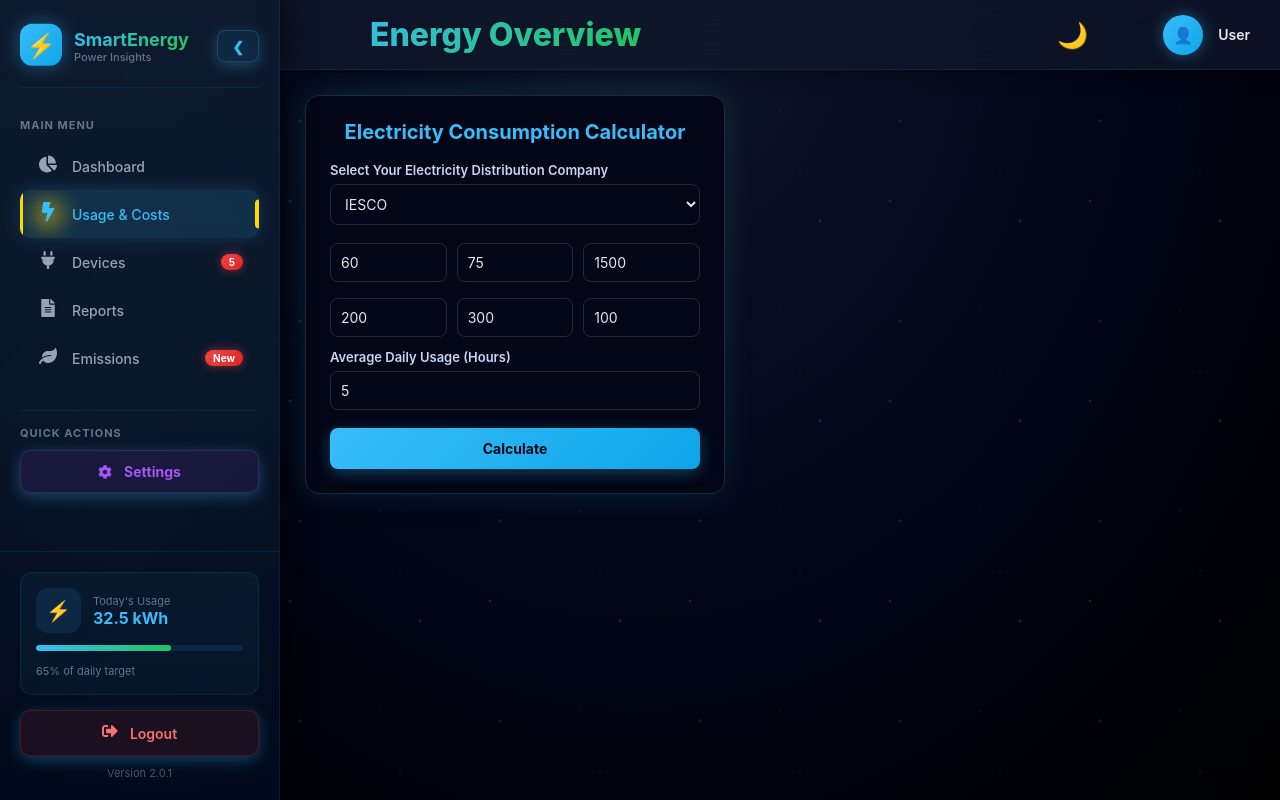
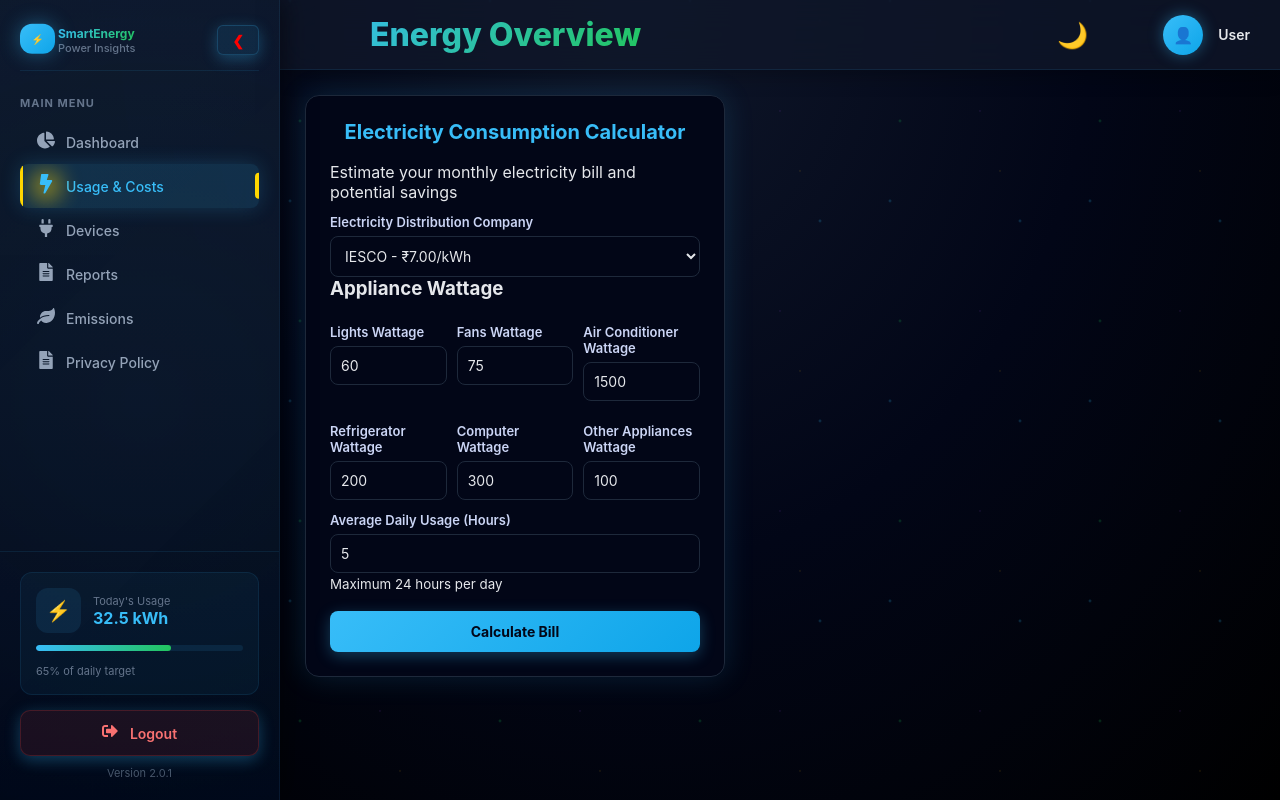
Before and after one commit to Vaisujaiswal/webApp, a React (Create React App) app in the folder frontend/: page /dashboard/usage in a window 1280 px wide. Built offline with nearby package versions, Linux system fonts and the light colour scheme; sample sign-in values are in the browser's storage.

Commit message:
added page

```diff
--- a/frontend/src/components/ElectricityCalculator.jsx
+++ b/frontend/src/components/ElectricityCalculator.jsx
@@ -1,277 +1,275 @@
-// import { useState } from "react";
-// import "../styles/dashboard.css";
 
-// function ElectricityCalculator() {
-//   const [power, setPower] = useState("");
-//   const [hours, setHours] = useState("");
-//   const [durationType, setDurationType] = useState("days");
-//   const [duration, setDuration] = useState("");
-//   const [tariff, setTariff] = useState("");
-//   const [result, setResult] = useState(null);
-//   const [error, setError] = useState("");
-
-//   const calculate = () => {
-//     const powerNum = parseFloat(power);
-//     const hoursNum = parseFloat(hours);
-//     const durationNum = parseFloat(duration);
-//     const tariffNum = parseFloat(tariff);
-
-//     if (
-//       isNaN(powerNum) ||
-//       isNaN(hoursNum) ||
-//       isNaN(durationNum) ||
-//       isNaN(tariffNum)
-//     ) {
-//       setError("Please enter all values correctly");
-//       return;
-//     }
-
-//     setError("");
-
-//     const days =
-//       durationType === "months" ? durationNum * 30 : durationNum;
-
-//     const energy = (powerNum * hoursNum * days) / 1000;
-//     const cost = energy * tariffNum;
-
-//     setResult({
-//       days,
-//       energy: energy.toFixed(2),
-//       cost: cost.toFixed(2),
-//     });
-//   };
-
-//   return (
-//     <div className="calculator-card">
-//       <h2>Electricity Consumption Calculator</h2>
-
-//       {error && <p className="error">{error}</p>}
-
-//       <label>Appliance Power (Watts)</label>
-//       <input
-//         type="number"
-//         placeholder="e.g. 1500"
-//         value={power}
-//         onChange={(e) => setPower(e.target.value)}
-//       />
-
-//       <label>Usage Hours (per day)</label>
-//       <input
-//         type="number"
-//         placeholder="e.g. 5"
-//         value={hours}
-//         onChange={(e) => setHours(e.target.value)}
-//       />
-
-//       <label>Duration Type</label>
-//       <select
-//         value={durationType}
-//         onChange={(e) => setDurationType(e.target.value)}
-//       >
-//         <option value="days">Days</option>
-//         <option value="months">Months</option>
-//       </select>
-
-//       <label>Duration Value</label>
-//       <input
-//         type="number"
-//         placeholder="e.g. 30"
-//         value={duration}
-//         onChange={(e) => setDuration(e.target.value)}
-//       />
-
-//       <label>Tariff (₹ per kWh)</label>
-//       <input
-//         type="number"
-//         placeholder="e.g. 7"
-//         value={tariff}
-//         onChange={(e) => setTariff(e.target.value)}
-//       />
-
-//       <button onClick={calculate}>Calculate</button>
-
-//       {result && (
-//         <div className="calculator-result">
-//           <p><strong>Total Days:</strong> {result.days}</p>
-//           <p><strong>Energy Consumed:</strong> {result.energy} kWh</p>
-//           <p><strong>Estimated Cost:</strong> ₹{result.cost}</p>
-//         </div>
-//       )}
-//     </div>
-//   );
-// }
-
-// export default ElectricityCalculator;
-
-
-
-
-
-
-
-
-
-
-
-
-
-
-
-
-
-
-
-
-
-
-
-
-
-
-
-import { useState } from "react";
+import { useState, useCallback, useMemo } from "react";
 import "../styles/calculator.css";
 
-function ElectricityCalculator() {
-  const [company, setCompany] = useState("IESCO");
-  const [hours, setHours] = useState(5);
+// Constants
+const TARIFF_RATES = {
+  IESCO: 7,
+  "Tata Power": 8,
+  Adani: 9,
+  BEST: 6,
+};
 
-  const [appliances, setAppliances] = useState({
+const GST_RATE = 0.17;
+const DAYS_PER_MONTH = 30;
+const WATTS_TO_KW = 1000;
+const EFFICIENCY_SAVINGS_RATE = 0.1;
+
+const APPLIANCE_DEFAULTS = {
   lights: 60,
   fans: 75,
   ac: 1500,
   fridge: 200,
   computer: 300,
-    other: 100
-  });
-
-  const [result, setResult] = useState(null);
-
-  const tariffMap = {
-    IESCO: 7,
-    Tata: 8,
-    Adani: 9,
-    BEST: 6
+  other: 100,
 };
 
-  const handleChange = (name, value) => {
-    setAppliances({ ...appliances, [name]: value });
+const APPLIANCE_LABELS = {
+  lights: "Lights",
+  fans: "Fans",
+  ac: "Air Conditioner",
+  fridge: "Refrigerator",
+  computer: "Computer",
+  other: "Other Appliances",
 };
 
-  const calculate = () => {
-    const totalPower =
-      appliances.lights +
-      appliances.fans +
-      appliances.ac +
-      appliances.fridge +
-      appliances.computer +
-      appliances.other;
+/**
+ * ResultItem Component
+ * Displays individual calculation result with styling options
+ */
+function ResultItem({ label, value, description, highlight, important, positive }) {
+  const classNames = [
+    "result-item",
+    highlight && "result-item--highlight",
+    important && "result-item--important",
+    positive && "result-item--positive",
+  ]
+    .filter(Boolean)
+    .join(" ");
 
-    const units = (totalPower * hours * 30) / 1000;
-    const cost = units * tariffMap[company];
-    const gst = cost * 0.17;
-    const totalBill = cost + gst;
+  return (
+    <div className={classNames}>
+      <p className="result-label">{label}</p>
+      <p className="result-value">{value}</p>
+      <small className="result-description">{description}</small>
+    </div>
+  );
+}
 
-    setResult({
-      units: units.toFixed(2),
-      cost: cost.toFixed(2),
-      totalBill: totalBill.toFixed(2),
-      saved: (units * 0.1).toFixed(2),
-      savingPercent: 10
+/**
+ * ElectricityCalculator Component
+ * Calculates monthly electricity consumption and cost based on appliance usage
+ */
+function ElectricityCalculator() {
+  // State Management
+  const [selectedCompany, setSelectedCompany] = useState("IESCO");
+  const [dailyUsageHours, setDailyUsageHours] = useState(5);
+  const [applianceWattages, setApplianceWattages] = useState(APPLIANCE_DEFAULTS);
+  const [calculationResult, setCalculationResult] = useState(null);
+
+  // Memoized tariff rate
+  const currentTariffRate = useMemo(
+    () => TARIFF_RATES[selectedCompany],
+    [selectedCompany]
+  );
+
+  /**
+   * Updates individual appliance wattage
+   */
+  const handleApplianceChange = useCallback((appliance, value) => {
+    const numericValue = Math.max(0, Number(value) || 0);
+    setApplianceWattages((prev) => ({
+      ...prev,
+      [appliance]: numericValue,
+    }));
+  }, []);
+
+  /**
+   * Updates daily usage hours with validation
+   */
+  const handleHoursChange = useCallback((value) => {
+    const numericValue = Math.min(24, Math.max(0, Number(value) || 0));
+    setDailyUsageHours(numericValue);
+  }, []);
+
+  /**
+   * Performs electricity cost calculation
+   */
+  const calculateElectricityCost = useCallback(() => {
+    // Calculate total power consumption
+    const totalPowerWatts = Object.values(applianceWattages).reduce(
+      (sum, wattage) => sum + wattage,
+      0
+    );
+
+    // Calculate monthly units (kWh)
+    const monthlyUnits =
+      (totalPowerWatts * dailyUsageHours * DAYS_PER_MONTH) / WATTS_TO_KW;
+
+    // Calculate costs
+    const baseCost = monthlyUnits * currentTariffRate;
+    const gstAmount = baseCost * GST_RATE;
+    const totalBill = baseCost + gstAmount;
+
+    // Calculate potential savings
+    const potentialSavings = monthlyUnits * EFFICIENCY_SAVINGS_RATE;
+    const savingsPercentage = EFFICIENCY_SAVINGS_RATE * 100;
+
+    setCalculationResult({
+      totalPowerWatts,
+      monthlyUnits,
+      baseCost,
+      gstAmount,
+      totalBill,
+      potentialSavings,
+      savingsPercentage,
     });
+  }, [applianceWattages, dailyUsageHours, currentTariffRate]);
+
+  /**
+   * Formats currency values
+   */
+  const formatCurrency = (value) => {
+    return `₹${value.toFixed(2)}`;
+  };
+
+  /**
+   * Formats energy units
+   */
+  const formatUnits = (value) => {
+    return `${value.toFixed(2)} kWh`;
   };
 
   return (
     <div className="calc-card">
+      <header className="calc-header">
         <h2>Electricity Consumption Calculator</h2>
+        <p className="calc-subtitle">
+          Estimate your monthly electricity bill and potential savings
+        </p>
+      </header>
 
-      <label>Select Your Electricity Distribution Company</label>
-      <select value={company} onChange={(e) => setCompany(e.target.value)}>
-        <option value="IESCO">IESCO</option>
-        <option value="Tata">Tata Power</option>
-        <option value="Adani">Adani</option>
-        <option value="BEST">BEST</option>
+      {/* Company Selection */}
+      <section className="calc-section">
+        <label htmlFor="company-select" className="calc-label">
+          Electricity Distribution Company
+        </label>
+        <select
+          id="company-select"
+          value={selectedCompany}
+          onChange={(e) => setSelectedCompany(e.target.value)}
+          className="calc-select"
+          aria-label="Select electricity company"
+        >
+          {Object.keys(TARIFF_RATES).map((company) => (
+            <option key={company} value={company}>
+              {company} - {formatCurrency(TARIFF_RATES[company])}/kWh
+            </option>
+          ))}
         </select>
+      </section>
 
+      {/* Appliance Inputs */}
+      <section className="calc-section">
+        <h3 className="calc-section-title">Appliance Wattage</h3>
         <div className="grid">
+          {Object.keys(APPLIANCE_DEFAULTS).map((appliance) => (
+            <div key={appliance} className="input-wrapper">
+              <label htmlFor={`appliance-${appliance}`} className="sr-only">
+                {APPLIANCE_LABELS[appliance]} Wattage
+              </label>
               <input
+                id={`appliance-${appliance}`}
                 type="number"
-          placeholder="Lights (W)"
-          value={appliances.lights}
-          onChange={(e) => handleChange("lights", e.target.value)}
-        />
-        <input
-          type="number"
-          placeholder="Fans (W)"
-          value={appliances.fans}
-          onChange={(e) => handleChange("fans", e.target.value)}
-        />
-        <input
-          type="number"
-          placeholder="AC (W)"
-          value={appliances.ac}
-          onChange={(e) => handleChange("ac", e.target.value)}
-        />
-        <input
-          type="number"
-          placeholder="Fridge (W)"
-          value={appliances.fridge}
-          onChange={(e) => handleChange("fridge", e.target.value)}
-        />
-        <input
-          type="number"
-          placeholder="Computer (W)"
-          value={appliances.computer}
-          onChange={(e) => handleChange("computer", e.target.value)}
-        />
-        <input
-          type="number"
-          placeholder="Other (W)"
-          value={appliances.other}
-          onChange={(e) => handleChange("other", e.target.value)}
+                min="0"
+                placeholder={`${APPLIANCE_LABELS[appliance]} (W)`}
+                value={applianceWattages[appliance]}
+                onChange={(e) =>
+                  handleApplianceChange(appliance, e.target.value)
+                }
+                className="calc-input"
+                aria-label={`${APPLIANCE_LABELS[appliance]} wattage in watts`}
               />
             </div>
+          ))}
+        </div>
+      </section>
 
-      <label>Average Daily Usage (Hours)</label>
+      {/* Usage Hours */}
+      <section className="calc-section">
+        <label htmlFor="usage-hours" className="calc-label">
+          Average Daily Usage (Hours)
+        </label>
         <input
+          id="usage-hours"
           type="number"
-        value={hours}
-        onChange={(e) => setHours(e.target.value)}
+          min="0"
+          max="24"
+          value={dailyUsageHours}
+          onChange={(e) => handleHoursChange(e.target.value)}
+          className="calc-input"
+          aria-label="Average daily usage hours"
+        />
+        <small className="calc-hint">Maximum 24 hours per day</small>
+      </section>
+
+      {/* Calculate Button */}
+      <button
+        onClick={calculateElectricityCost}
+        className="calc-button"
+        aria-label="Calculate electricity cost"
+      >
+        Calculate Bill
+      </button>
+
+      {/* Results Display */}
+      {calculationResult && (
+        <section className="results" role="region" aria-label="Calculation results">
+          <h3>Your Monthly Estimate</h3>
+
+          <div className="result-grid">
+            <ResultItem
+              label="Total Power Consumption"
+              value={`${calculationResult.totalPowerWatts.toFixed(0)} W`}
+              description="Combined wattage of all appliances"
             />
 
-      <button onClick={calculate}>Calculate</button>
+            <ResultItem
+              label="Monthly Units Consumed"
+              value={formatUnits(calculationResult.monthlyUnits)}
+              description="Total electricity consumption"
+              highlight={true}
+            />
 
-      {result && (
-        <div className="results">
-          <h3>Results</h3>
+            <ResultItem
+              label="Base Electricity Cost"
+              value={formatCurrency(calculationResult.baseCost)}
+              description="Cost before taxes"
+            />
 
-          <div className="result-item">
-            <p><strong>Total Units Consumed:</strong> {result.units} kWh</p>
-            <small>Monthly electricity consumption</small>
+            <ResultItem
+              label="GST (17%)"
+              value={formatCurrency(calculationResult.gstAmount)}
+              description="Government sales tax"
+            />
+
+            <ResultItem
+              label="Total Bill"
+              value={formatCurrency(calculationResult.totalBill)}
+              description="Final payable amount"
+              highlight={true}
+              important={true}
+            />
+
+            <ResultItem
+              label="Potential Savings"
+              value={formatUnits(calculationResult.potentialSavings)}
+              description={`~${calculationResult.savingsPercentage}% reduction with energy-efficient appliances`}
+              positive={true}
+            />
           </div>
-
-          <div className="result-item">
-            <p><strong>Electricity Cost:</strong> ₹{result.cost}</p>
-            <small>Cost before tax</small>
-          </div>
-
-          <div className="result-item">
-            <p><strong>Total Bill (Including 17% GST):</strong> ₹{result.totalBill}</p>
-            <small>Final payable amount</small>
-          </div>
-
-          <div className="result-item">
-            <p><strong>Energy Saved:</strong> {result.saved} kWh</p>
-            <small>Estimated savings using efficient appliances</small>
-          </div>
-
-          <div className="result-item">
-            <p><strong>Savings (%):</strong> {result.savingPercent}%</p>
-            <small>Reduction compared to normal usage</small>
-          </div>
-        </div>
+        </section>
       )}
-
     </div>
   );
 }
--- a/frontend/src/components/Sidebar.jsx
+++ b/frontend/src/components/Sidebar.jsx
@@ -61,7 +61,7 @@ function Sidebar({ onLogout }) {
       path: "/dashboard/devices",
       icon: <FaPlug />,
       label: "Devices",
-      badge: "5",
+      // badge: "5",
       color: "#ff6b6b",
     },
     {
@@ -75,8 +75,15 @@ function Sidebar({ onLogout }) {
       path: "/dashboard/emissions",
       icon: <FaLeaf />,
       label: "Emissions",
-      badge: "New",
-      color: "#37b679",
+      // badge: "New",
+      // color: "#37b679",
+    },
+    {
+    path: "/dashboard/privacy",
+    icon: <FaFileAlt />,
+    label: "Privacy Policy",
+    badge: null,
+    color: "#ff0101",
     },
   ];
 
@@ -190,15 +197,15 @@ function Sidebar({ onLogout }) {
             ))}
           </div>
 
-          {!isCollapsed && (
+          {/* {!isCollapsed && (
             <div className="nav-section quick-actions">
               <span className="nav-label">QUICK ACTIONS</span>
               <button className="quick-action-btn">
-                <FaCog />
-                <span>Settings</span>
+                <FaFileAlt />
+                <span>privacy policy</span>
               </button>
             </div>
-          )}
+          )} */}
         </nav>
       </div>
 
--- a/frontend/src/pages/Dashboard.jsx
+++ b/frontend/src/pages/Dashboard.jsx
@@ -142,6 +142,7 @@ import UsageCosts from "./UsageCosts";
 import Devices from "./Devices";
 import Reports from "./Reports";
 import Emissions from "./Emissions";
+import PrivacyPolicy from "./privacy";
 
 /* =========================
    JWT DECODE (no library)
@@ -208,6 +209,7 @@ function Dashboard({ onLogout }) {
             <Route path="devices" element={<Devices />} />
             <Route path="reports" element={<Reports />} />
             <Route path="emissions" element={<Emissions />} />
+            <Route path="privacy" element={<PrivacyPolicy />} />
           </Routes>
         </div>
       </div>
--- /dev/null
+++ b/frontend/src/pages/privacy.jsx
@@ -0,0 +1,83 @@
+import "../styles/dashboard.css";
+
+function PrivacyPolicy() {
+  return (
+    <div className="privacy-page">
+      <h2>Privacy Policy</h2>
+      <p className="privacy-updated">Last updated: July 2026</p>
+
+      <section>
+        <h3>1. Introduction</h3>
+        <p>
+          SmartEnergy values your privacy. This Privacy Policy explains how we
+          collect, use, and protect your information when you use our energy
+          monitoring and management platform.
+        </p>
+      </section>
+
+      <section>
+        <h3>2. Information We Collect</h3>
+        <ul>
+          <li>User profile details (name, email, role)</li>
+          <li>Device information (appliance name, power, usage hours)</li>
+          <li>Energy consumption and cost calculations</li>
+        </ul>
+      </section>
+
+      <section>
+        <h3>3. How We Use Your Information</h3>
+        <p>
+          The collected data is used to:
+        </p>
+        <ul>
+          <li>Calculate energy usage and costs</li>
+          <li>Generate reports and visual analytics</li>
+          <li>Provide energy optimization recommendations</li>
+        </ul>
+      </section>
+
+      <section>
+        <h3>4. Data Storage & Security</h3>
+        <p>
+          For this version of the application, data is stored locally in the
+          user’s browser using localStorage. We do not transmit personal data
+          to external servers.
+        </p>
+      </section>
+
+      <section>
+        <h3>5. Data Sharing</h3>
+        <p>
+          SmartEnergy does not sell, trade, or share user data with third
+          parties. All information remains private to the user.
+        </p>
+      </section>
+
+      <section>
+        <h3>6. User Control</h3>
+        <p>
+          Users can modify or delete their device data at any time from the
+          dashboard. Clearing browser storage will remove all saved data.
+        </p>
+      </section>
+
+      <section>
+        <h3>7. Changes to This Policy</h3>
+        <p>
+          This Privacy Policy may be updated as the platform evolves. Users are
+          encouraged to review it periodically.
+        </p>
+      </section>
+
+      <section>
+        <h3>8. Contact</h3>
+        <p>
+          For any privacy-related concerns, please contact the SmartEnergy
+          development team.
+        </p>
+      </section>
+    </div>
+  );
+}
+
+export default PrivacyPolicy;
--- a/frontend/src/styles/dashboard.css
+++ b/frontend/src/styles/dashboard.css
@@ -156,26 +156,26 @@ body::before {
   display: flex;
   align-items: center;
   justify-content: space-between;
-  margin-bottom: 30px;
-  padding-bottom: 20px;
+  margin-bottom: 25px;
+  padding-bottom: 15px;
   border-bottom: 1px solid rgba(56, 189, 248, 0.1);
 }
 
 .logo-wrapper {
   display: flex;
   align-items: center;
-  gap: 12px;
+  gap: 3px;
 }
 
 .logo-icon {
-  width: 42px;
-  height: 42px;
+  width: 35px;
+  height: 30px;
   background: linear-gradient(135deg, #38bdf8, #0ea5e9);
   border-radius: 12px;
   display: flex;
   align-items: center;
   justify-content: center;
-  font-size: 24px;
+  font-size: 10px;
   box-shadow: 0 0 20px rgba(56, 189, 248, 0.4);
   animation: logoFloat 3s ease-in-out infinite;
 }
@@ -198,7 +198,7 @@ body::before {
 }
 
 .logo-name {
-  font-size: 18px;
+  font-size: 12px;
   font-weight: 700;
   background: linear-gradient(135deg, #38bdf8, #22c55e);
   -webkit-background-clip: text;
@@ -214,17 +214,17 @@ body::before {
 
 /* Collapse Button */
 .collapse-btn {
-  width: 32px;
-  height: 32px;
+  width: 25px;
+  height: 30px;
   background: rgba(56, 189, 248, 0.1);
   border: 1px solid rgba(56, 189, 248, 0.2);
-  border-radius: 8px;
+  border-radius: 6px;
   display: flex;
   align-items: center;
   justify-content: center;
   cursor: pointer;
   transition: all 0.3s ease;
-  color: #38bdf8;
+  color: #ff0000;
 }
 
 .collapse-btn:hover {
@@ -369,11 +369,11 @@ body::before {
 .sidebar-nav {
   display: flex;
   flex-direction: column;
-  gap: 8px;
+  gap: 6px;
 }
 
 .nav-section {
-  margin-bottom: 20px;
+  margin-bottom: 18px;
 }
 
 .nav-label {
@@ -395,11 +395,11 @@ body::before {
 .menu {
   display: flex;
   align-items: center;
-  gap: 12px;
-  padding: 12px 16px;
+  gap: 8px;
+  padding: 10px 14px;
   color: #94a3b8;
   text-decoration: none;
-  border-radius: 10px;
+  border-radius: 8px;
   position: relative;
   overflow: hidden;
   transition: all 0.3s cubic-bezier(0.4, 0, 0.2, 1);
@@ -2142,3 +2142,54 @@ tr:hover {
     display: none;
   }
 }
+
+/* PRIVACY POLICY PAGE */
+.privacy-page {
+  padding: 25px;
+  max-width: 900px;
+}
+
+.privacy-page h2 {
+  color: #38bdf8;
+  margin-bottom: 5px;
+}
+
+.privacy-updated {
+  font-size: 13px;
+  color: #94a3b8;
+  margin-bottom: 25px;
+}
+
+.privacy-page section {
+  background: #020617;
+  border: 1px solid #1e293b;
+  border-radius: 14px;
+  padding: 20px;
+  margin-bottom: 20px;
+}
+
+.privacy-page h3 {
+  color: #22c55e;
+  margin-bottom: 10px;
+}
+
+.privacy-page p {
+  color: #e5e7eb;
+  line-height: 1.6;
+}
+
+.privacy-page ul {
+  padding-left: 18px;
+}
+
+.privacy-page li {
+  margin-bottom: 6px;
+  color: #cbd5f5;
+}
+
+/* RESPONSIVE */
+@media (max-width: 768px) {
+  .privacy-page {
+    padding: 15px;
+  }
+}
```
Also changed, not shown: frontend/src/pages/UsageCosts.jsx (+0 -22 lines), 1 other file (tests, documents, lock files or other folders). Lines whose indentation alone changed are shown as unchanged.
